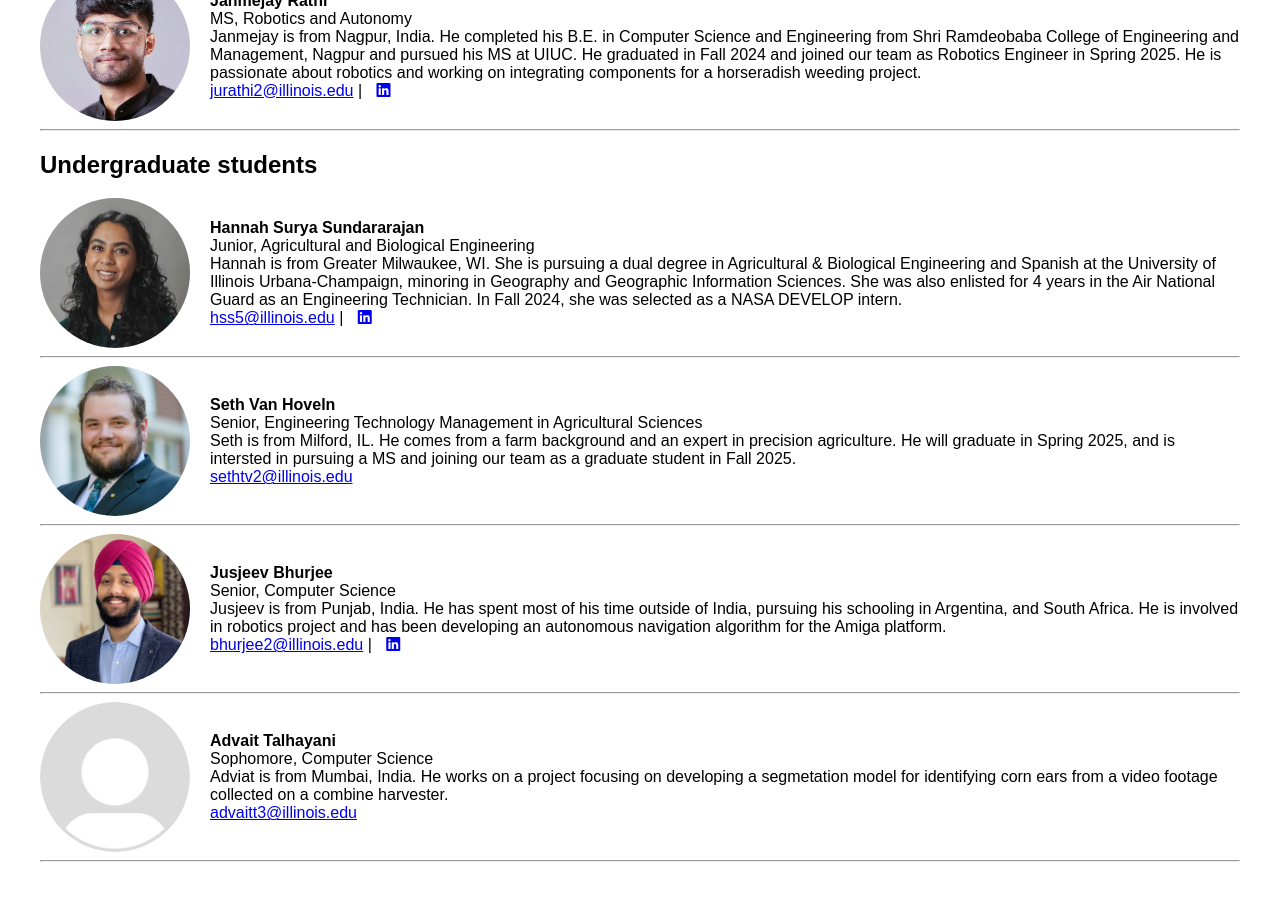
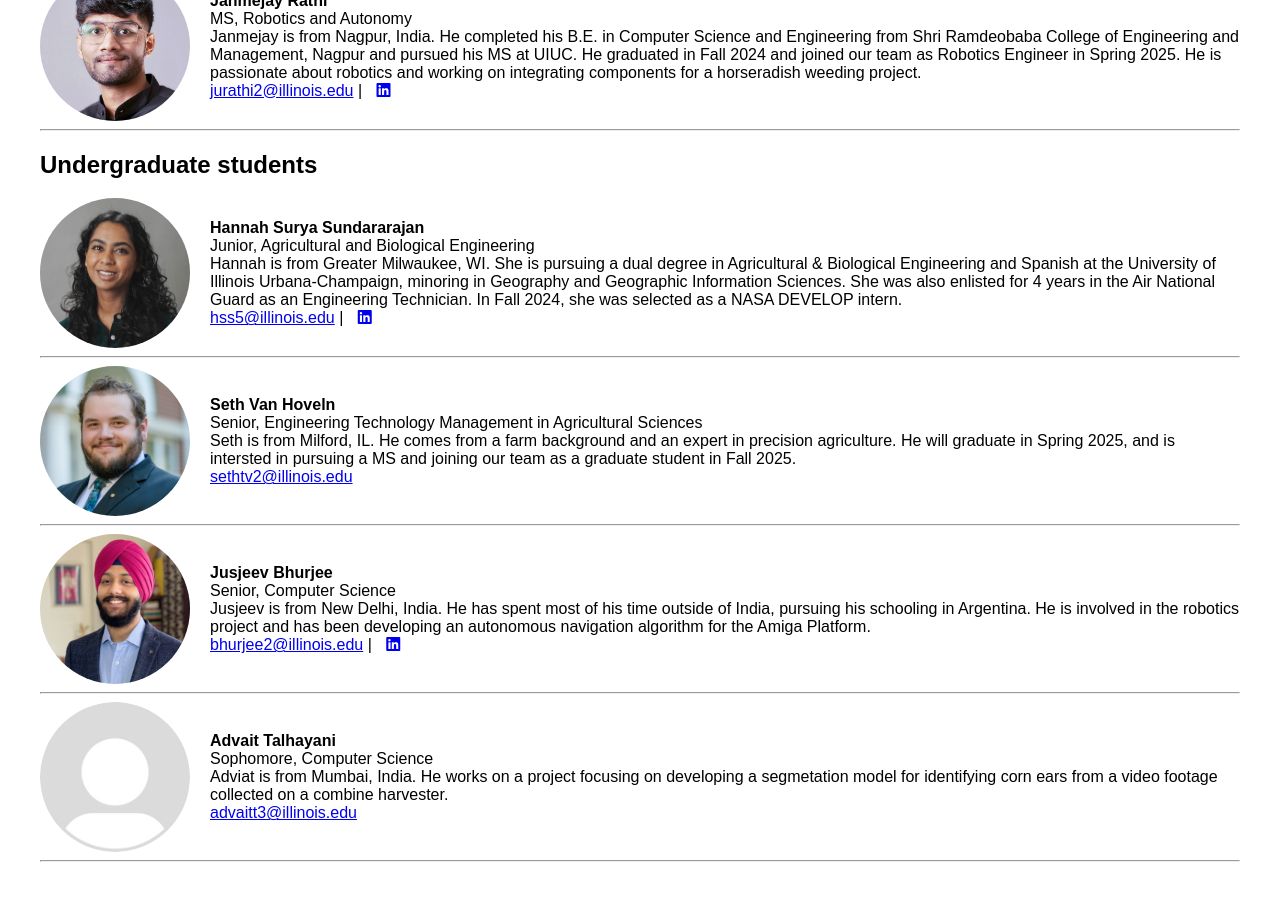
Before and after one commit to sunojshajahan/sunojshajahan.github.io, a Jekyll site: the page built from people.md, in a window 1280 px wide and 900 px high, scrolled down 1077 px. Built offline with Jekyll 4.4.1, drawn with Linux system fonts in a browser that asks for light colours; our own code applies the rules of GitHub Pages for plain Markdown files.

```diff
--- a/people.md
+++ b/people.md
@@ -127,7 +127,7 @@
     <div>
         <strong>Jusjeev Bhurjee </strong><br>
         Senior, Computer Science  <br>
-        Jusjeev is from Punjab, India. He has spent most of his time outside of India, pursuing his schooling in Argentina, and South Africa. He is involved in robotics project and has been developing an autonomous navigation algorithm for the Amiga platform. <br>
+        Jusjeev is from New Delhi, India. He has spent most of his time outside of India, pursuing his schooling in Argentina. He is involved in the robotics project and has been developing an autonomous navigation algorithm for the Amiga Platform. <br>
         <a href="mailto:bhurjee2@illinois.edu">bhurjee2@illinois.edu</a> | <a href="https://www.linkedin.com/in/jusjeevsingh/" style="margin-left: 10px;"><i class="fab fa-linkedin"></i></a>
     </div>
 </div>
```
Also changed, not shown: images/headshots/Lora_headshot.jpg, 2 other files.
